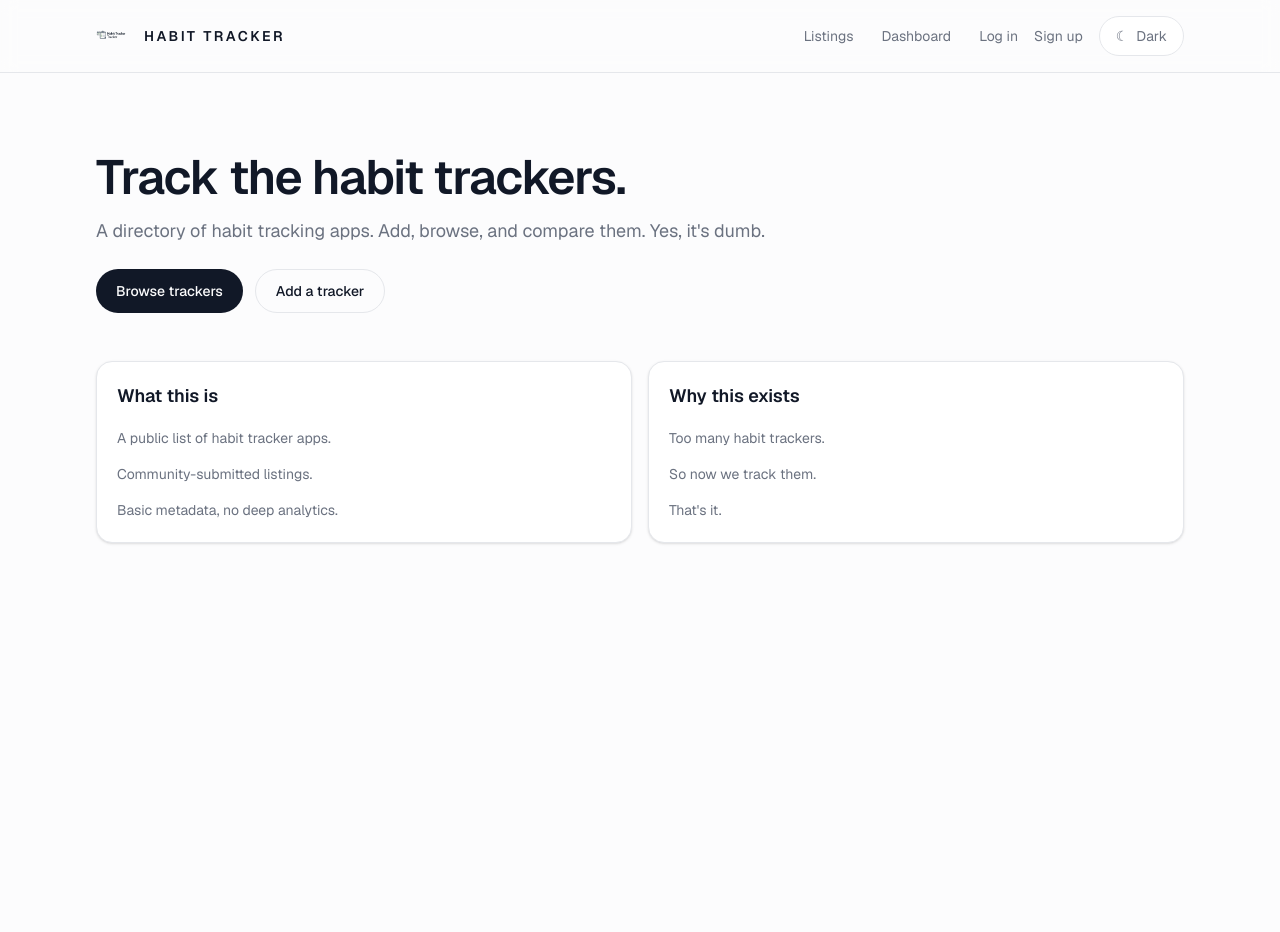
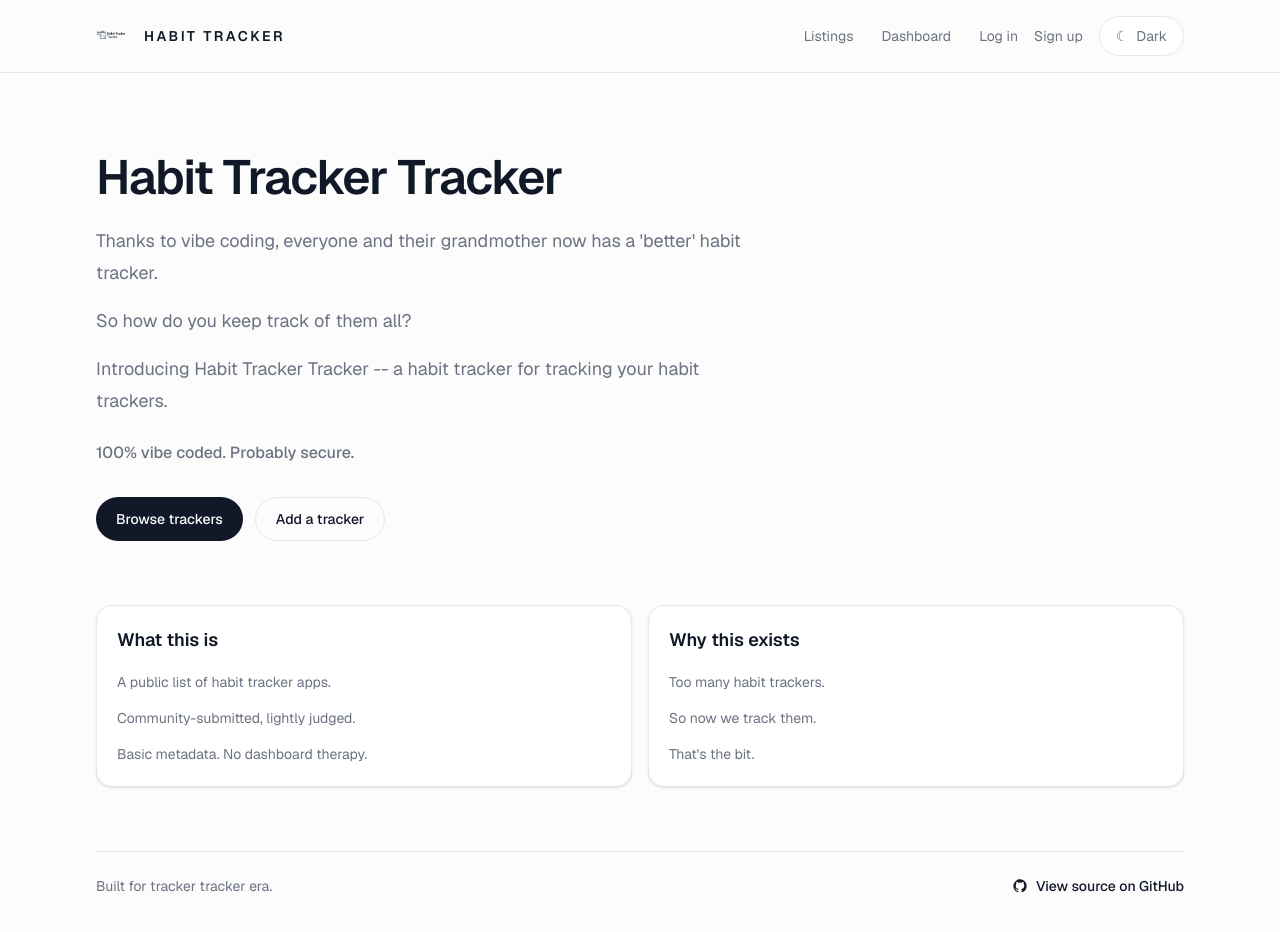
Before and after one commit to RemeJuan/htt, a Next.js app: page / in a window 1280 px wide. Shown: the top 932 px of the page. Before the commit the page ends 800 px from the top, so only its background shows below. Built offline with nearby package versions, Linux system fonts and the light colour scheme; no server answers.

Commit message:
feat(home): refresh landing page copy

```diff
--- a/app/page.tsx
+++ b/app/page.tsx
@@ -3,32 +3,42 @@ import Link from "next/link";
 
 export const metadata: Metadata = {
   title: "Home",
-  description: "A directory of habit tracking apps. Add, browse, and compare them.",
+  description: "Habit Tracker Tracker — a habit tracker for tracking your habit trackers.",
 };
 
 export default function Home() {
   return (
-    <section className="space-y-12 py-6 sm:py-8 lg:py-10">
-      <div className="max-w-3xl space-y-6">
-        <div className="space-y-4">
-          <h1 className="max-w-3xl text-4xl font-semibold tracking-tight sm:text-5xl">
-            Track the habit trackers.
+    <section className="space-y-12 py-6 sm:space-y-14 sm:py-8 lg:space-y-16 lg:py-10">
+      <div className="max-w-3xl space-y-7 sm:space-y-8">
+        <div className="space-y-5 sm:space-y-6">
+          <h1 className="max-w-3xl text-3xl font-semibold tracking-tight text-balance sm:text-5xl">
+            Habit Tracker Tracker
           </h1>
-          <p className="max-w-2xl text-base leading-7 text-muted-foreground sm:text-lg">
-            A directory of habit tracking apps. Add, browse, and compare them. Yes, it&apos;s dumb.
+          <p className="max-w-2xl text-base leading-7 text-muted-foreground sm:text-lg sm:leading-8">
+            <span className="block">
+              Thanks to vibe coding, everyone and their grandmother now has a &apos;better&apos;
+              habit tracker.
+            </span>{" "}
+            <span className="mt-3 block sm:mt-4">So how do you keep track of them all?</span>{" "}
+            <span className="mt-3 block sm:mt-4">
+              Introducing Habit Tracker Tracker -- a habit tracker for tracking your habit trackers.
+            </span>
+          </p>
+          <p className="text-sm font-medium text-muted-foreground sm:text-base">
+            100% vibe coded. Probably secure.
           </p>
         </div>
 
         <div className="flex flex-col gap-3 sm:flex-row sm:flex-wrap">
           <Link
             href="/dashboard"
-            className="inline-flex h-11 items-center justify-center rounded-full bg-foreground px-5 text-sm font-medium text-background transition hover:opacity-90"
+            className="inline-flex h-11 w-full items-center justify-center rounded-full bg-foreground px-5 text-sm font-medium text-background transition hover:opacity-90 sm:w-auto"
           >
             Browse trackers
           </Link>
           <Link
             href="/listings"
-            className="inline-flex h-11 items-center justify-center rounded-full border border-border px-5 text-sm font-medium transition hover:bg-accent"
+            className="inline-flex h-11 w-full items-center justify-center rounded-full border border-border px-5 text-sm font-medium transition hover:bg-accent sm:w-auto"
           >
             Add a tracker
           </Link>
@@ -36,24 +46,40 @@ export default function Home() {
       </div>
 
       <div className="grid gap-4 lg:grid-cols-2">
-        <section className="rounded-2xl border border-border bg-card p-5 shadow-sm">
+        <section className="rounded-2xl border border-border bg-card p-4 shadow-sm sm:p-5">
           <h2 className="text-lg font-semibold">What this is</h2>
           <ul className="mt-4 space-y-3 text-sm leading-6 text-muted-foreground">
             <li>A public list of habit tracker apps.</li>
-            <li>Community-submitted listings.</li>
-            <li>Basic metadata, no deep analytics.</li>
+            <li>Community-submitted, lightly judged.</li>
+            <li>Basic metadata. No dashboard therapy.</li>
           </ul>
         </section>
 
-        <section className="rounded-2xl border border-border bg-card p-5 shadow-sm">
+        <section className="rounded-2xl border border-border bg-card p-4 shadow-sm sm:p-5">
           <h2 className="text-lg font-semibold">Why this exists</h2>
           <ul className="mt-4 space-y-3 text-sm leading-6 text-muted-foreground">
             <li>Too many habit trackers.</li>
             <li>So now we track them.</li>
-            <li>That&apos;s it.</li>
+            <li>That&apos;s the bit.</li>
           </ul>
         </section>
       </div>
+
+      <footer className="flex flex-col gap-3 border-t border-border pt-6 text-sm text-muted-foreground sm:flex-row sm:items-center sm:justify-between">
+        <p>Built for tracker tracker era.</p>
+        <a
+          href="https://github.com/RemeJuan/htt"
+          target="_blank"
+          rel="noreferrer"
+          className="inline-flex w-fit items-center gap-2 font-medium text-foreground transition hover:opacity-80"
+          aria-label="View Habit Tracker Tracker repository on GitHub"
+        >
+          <svg aria-hidden="true" viewBox="0 0 24 24" className="h-4 w-4" fill="currentColor">
+            <path d="M12 2C6.477 2 2 6.48 2 12.02c0 4.42 2.865 8.166 6.839 9.49.5.092.683-.217.683-.483 0-.237-.009-.867-.014-1.703-2.782.604-3.37-1.343-3.37-1.343-.454-1.158-1.11-1.467-1.11-1.467-.907-.62.069-.608.069-.608 1.003.071 1.532 1.03 1.532 1.03.892 1.53 2.341 1.088 2.91.832.091-.647.35-1.088.636-1.339-2.22-.254-4.555-1.113-4.555-4.952 0-1.094.39-1.988 1.029-2.688-.104-.255-.446-1.279.098-2.665 0 0 .84-.27 2.75 1.026a9.49 9.49 0 0 1 2.504-.338c.85.004 1.706.115 2.505.338 1.909-1.296 2.748-1.026 2.748-1.026.545 1.386.203 2.41.1 2.665.64.7 1.028 1.594 1.028 2.688 0 3.849-2.339 4.696-4.566 4.945.36.31.678.917.678 1.848 0 1.334-.012 2.41-.012 2.737 0 .268.18.579.688.48A10.03 10.03 0 0 0 22 12.02C22 6.48 17.523 2 12 2Z" />
+          </svg>
+          View source on GitHub
+        </a>
+      </footer>
     </section>
   );
 }
```
Also changed, not shown: 1 other file (tests, documents, lock files or other folders).
